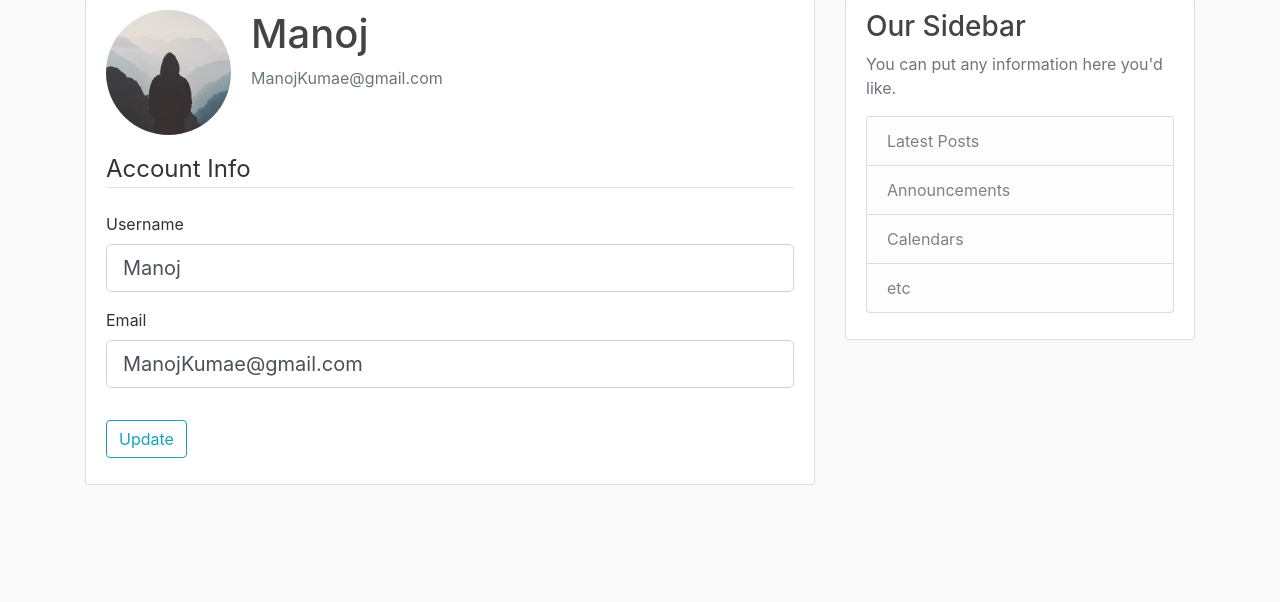
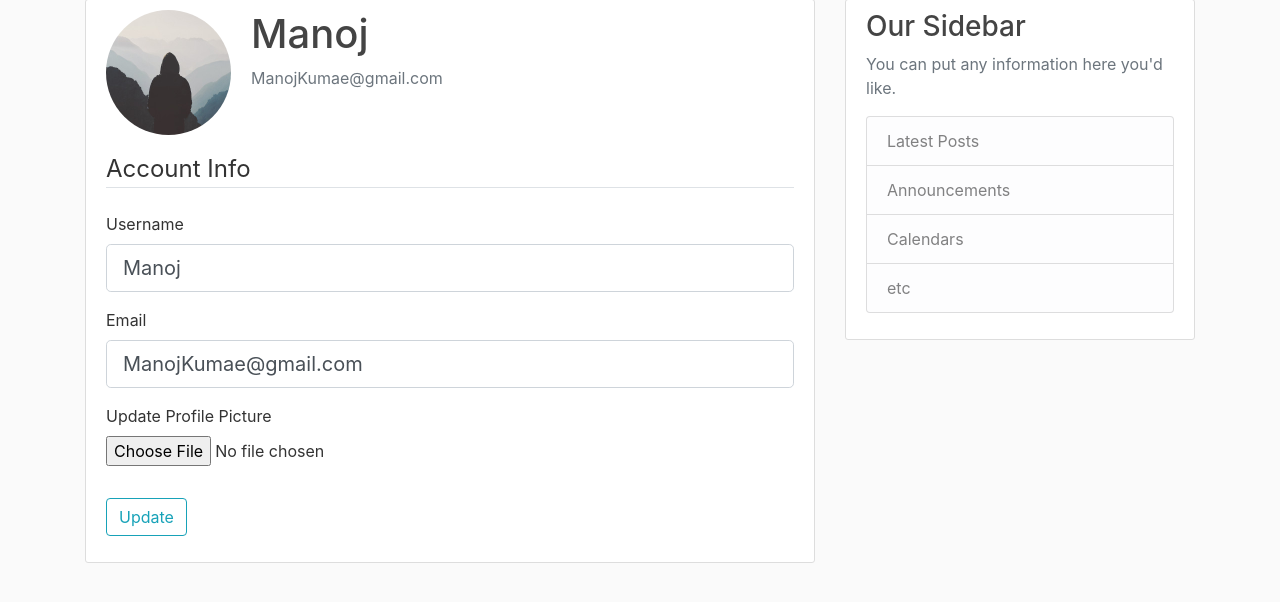
Before and after one commit to Manoj-Chakladar/PracticePython, a Flask app: page /account in a window 1280 px wide. Shown: the part 81-683 px from the top of the page. Run offline with Flask 2, Linux system fonts and the light colour scheme; a user stored in the database is signed in; some libraries are stand-ins or nearby versions.

Commit message:
User account and profile picture

```diff
--- a/Practice Flask/flaskblog/forms.py
+++ b/Practice Flask/flaskblog/forms.py
@@ -1,4 +1,5 @@
 from flask_wtf import FlaskForm
+from flask_wtf.file import FileField, FileAllowed
 from flask_login import current_user
 from flask_wtf.recaptcha import validators
 from wtforms import StringField, PasswordField, SubmitField, BooleanField
@@ -48,6 +49,9 @@ class UpdateAccountForm(FlaskForm):
     email = StringField(
         "Email", validators=[DataRequired(), Email(), Length(min=2, max=50)]
     )
+    picture = FileField(
+        "Update Profile Picture", validators=[FileAllowed(["jpg", "png"])]
+    )
     submit = SubmitField("Update")
 
     def validate_username(self, username):
--- a/Practice Flask/flaskblog/routes.py
+++ b/Practice Flask/flaskblog/routes.py
@@ -1,3 +1,6 @@
+import os
+import secrets
+from PIL import Image
 from flask import render_template, url_for, redirect, request
 from flask_login.utils import login_required
 from flaskblog import app, db, bcrypt
@@ -76,11 +79,26 @@ def logout():
     return redirect(url_for("home"))
 
 
+def save_picture(form_picture):
+    random_hex = secrets.token_hex(8)
+    _, f_ext = os.path.splitext(form_picture.filename)
+    picture_fn = random_hex + f_ext
+    picture_path = os.path.join(app.root_path, "static/profile_pics", picture_fn)
+    output_size = (125, 125)
+    i = Image.open(form_picture)
+    i.thumbnail(output_size)
+    i.save(picture_path)
+    return picture_fn
+
+
 @app.route("/account", methods=["GET", "POST"])
 @login_required
 def account():
     form = UpdateAccountForm()
     if form.validate_on_submit():
+        if form.picture.data:
+            picture_file = save_picture(form.picture.data)
+            current_user.image_file = picture_file
         current_user.username = form.username.data
         current_user.email = form.username.data
         db.session.commit()
--- a/Practice Flask/flaskblog/templates/account.html
+++ b/Practice Flask/flaskblog/templates/account.html
@@ -8,7 +8,7 @@
             <p class="text-secondary">{{ current_user.email}}</p>
         </div>
     </div>
-    <form method="POST" action="">
+    <form method="POST" action="" enctype="multipart/form-data">
         {{ form.hidden_tag() }}
         <fieldset class="form-group">
             <legend class="border-bottom mb-4">
@@ -41,6 +41,15 @@
                 {{ form.email(class="form-control form-control-lg") }}
                 {% endif %}
             </div>
+            <div class="form-group">
+                {{ form.picture.label() }}
+                {{ form.picture(class="form-control-file") }}
+                {% if form.picture.errors %}
+                {% for error in form.picture.errors %}
+                <span class="text-danger">{{ error }}</span></br>
+                {% endfor%}
+                {% endif %}
+            </div>
         </fieldset>
         <div class="form-group">
             {{ form.submit(class="btn btn-outline-info")}}
```
Also changed, not shown: Practice Flask/flaskblog/site.db, Practice Flask/flaskblog/static/profile_pics/406172f279ce56d5.jpg (added).
